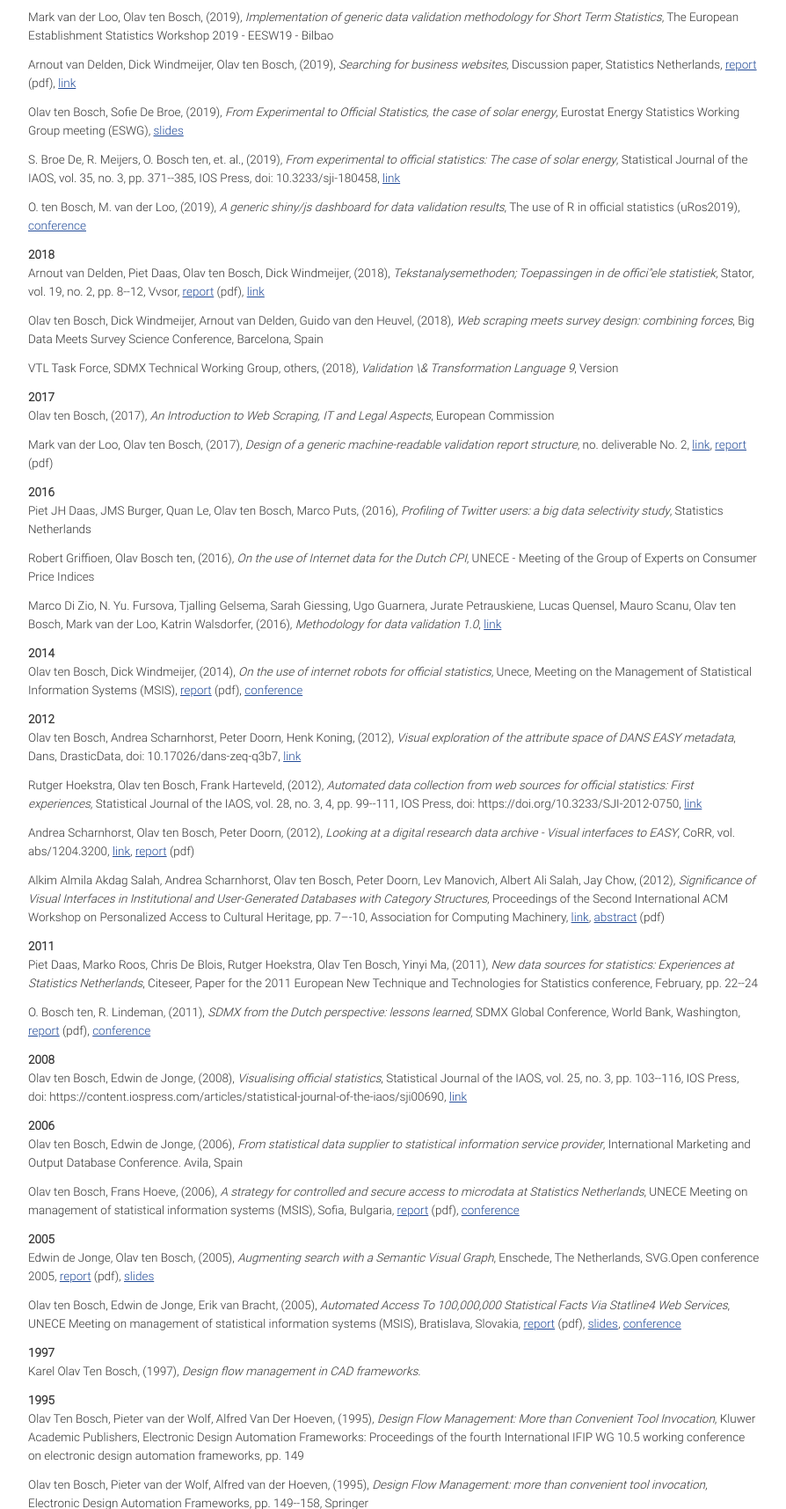
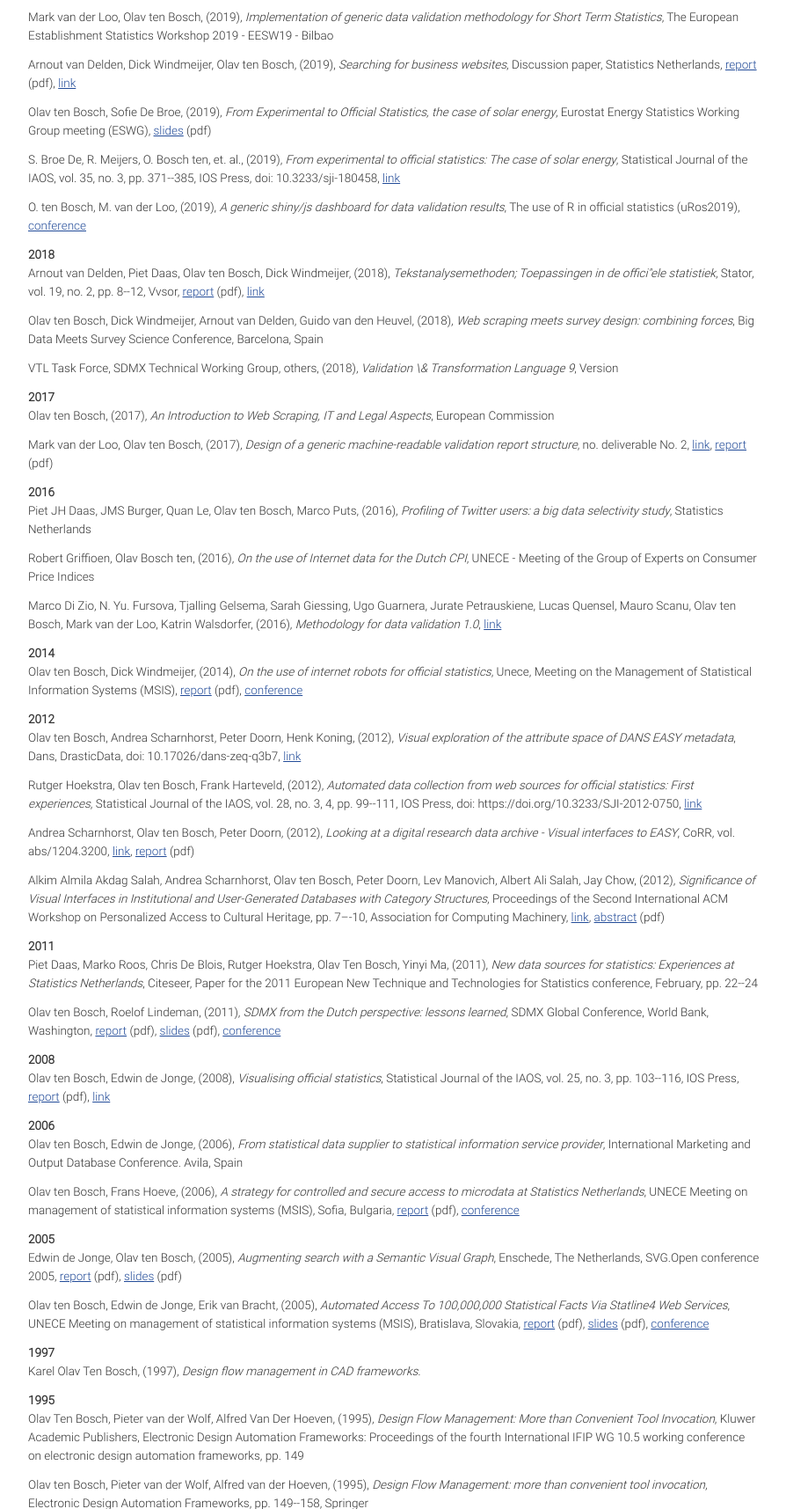
Before and after one commit to olavtenbosch/olavtenbosch.github.io, a website: page index.html in a window 1280 px wide. Shown: the part 1072-2787 px from the top of the page at 88% size, without its empty margins (178-1072 px from the left). Drawn offline with Linux system fonts and the light colour scheme; a web font is replaced by a local one.

Commit message:
improved

```diff
--- a/index.html
+++ b/index.html
@@ -58,7 +58,7 @@
 <li> Olav ten Bosch,  Mark van der Loo, (2021), <i>Validation in R Using Metadata from SDMX Registries</i>, 8th SDMX Global Conference, INEGI, Mexico (virtual), <a target="_blank" href="https://sdmx.snieg.mx/globalconference/english/index_english.html">conference</a></li>
 <li>Sofie De Broe, Peter Struijs, Piet Daas, Arnout van Delden, Joep Burger, Jan van den Brakel, Olav ten Bosch, Kees Zeelenberg, Winfried Ypma, (2021), <i>Updating the paradigm of official statistics: New quality criteria for integrating new data and methods in official statistics</i>, Statistical Journal of the IAOS, vol. 37, no. 1, pp. 343--360, IOS Press, doi: 10.3233/sji-200711, <a target="_blank" href="http://dx.doi.org/10.3233/sji-200711">link</a></li>
 <strong>2020</strong>
-<li> Olav ten Bosch,  Sofie De Broe,  Kris Vanherle,  Ben Laevens, (2020), <i>Citizen science for official statistics: dream or reality?</i>, BigSurv20, Utrecht, Netherlands, <a target="_blank" href="./pdf/2020_BigSurv_CitizenScience.pdf">abstract</a> (pdf), <a target="_blank" href="pdf/2020_BigSurv_CitizenScience_slides.pdf">slides</a>, <a target="_blank" href="https://www.bigsurv.org/bigsurv20">conference</a></li>
+<li> Olav ten Bosch,  Sofie De Broe,  Kris Vanherle,  Ben Laevens, (2020), <i>Citizen science for official statistics: dream or reality?</i>, BigSurv20, Utrecht, Netherlands, <a target="_blank" href="./pdf/2020_BigSurv_CitizenScience.pdf">abstract</a> (pdf), <a target="_blank" href="pdf/2020_BigSurv_CitizenScience_slides.pdf">slides</a> (pdf), <a target="_blank" href="https://www.bigsurv.org/bigsurv20">conference</a></li>
 <li> Olav ten Bosch,  Mark van der Loo,  Alexander Kowarik, (2020), <i>The awesome list of official statistical software: 100 ... and counting</i>, The Use of R in Official Statistics - uRos202 (virtual), <a target="_blank" href="https://r-project.ro/conference2020.html">conference</a></li>
 <li>Benjamin PM Laevens, Olav ten Bosch, Frank P Pijpers, Wilfried GJHM van Sark, (2020), <i>Observational daily and regional photovoltaic solar energy production for the Netherlands</i>, arXiv preprint, doi: 10.48550/arXiv.2003.01728, <a target="_blank" href="http://dx.doi.org/10.48550/arXiv.2003.01728">link</a></li>
 <li> O ten Bosch,  M van der Loo,  Sonia Quaresma, (2020), <i>Implementing main types of international validation rules in national validation processes</i>, UNECE Work session on statistical data editing, <a target="_blank" href="./pdf/files/papers/bosch2020implementing.pdf">report</a> (pdf), <a target="_blank" href="https://unece.org/statistics/events/SDE2020">conference</a></li>
@@ -66,7 +66,7 @@
 <li>Arnout Van Delden, Dick Windmeijer, Olav ten Bosch, (2019), <i>Finding enterprise websites</i>, European Establishment Statistics Workshop (EESW19), Bilbao, Spain, <a target="_blank" href="https://www.researchgate.net/publication/336995371_Finding_enterprise_websites">link</a></li>
 <li>Mark van der Loo, Olav ten Bosch, (2019), <i>Implementation of generic data validation methodology for Short Term Statistics</i>, The European Establishment Statistics Workshop 2019 - EESW19 - Bilbao</li>
 <li>Arnout van Delden, Dick Windmeijer, Olav ten Bosch, (2019), <i>Searching for business websites</i>, Discussion paper, Statistics Netherlands, <a target="_blank" href="./pdf/2019_searching-for-business-websites.pdf">report</a> (pdf), <a target="_blank" href="https://www.cbs.nl/en-gb/background/2020/01/searching-for-business-websites">link</a></li>
-<li> Olav ten Bosch,  Sofie De Broe, (2019), <i>From Experimental to Official Statistics, the case of solar energy</i>, Eurostat Energy Statistics Working Group meeting (ESWG), <a target="_blank" href="pdf/2019_ESWG_NL_BigData_slides.pdf">slides</a></li>
+<li> Olav ten Bosch,  Sofie De Broe, (2019), <i>From Experimental to Official Statistics, the case of solar energy</i>, Eurostat Energy Statistics Working Group meeting (ESWG), <a target="_blank" href="pdf/2019_ESWG_NL_BigData_slides.pdf">slides</a> (pdf)</li>
 <li>S. Broe De, R. Meijers, O. Bosch ten, et. al., (2019), <i>From experimental to official statistics: The case of solar energy</i>, Statistical Journal of the IAOS, vol. 35, no. 3, pp. 371--385, IOS Press, doi: 10.3233/sji-180458, <a target="_blank" href="http://dx.doi.org/10.3233/sji-180458">link</a></li>
 <li> O. ten Bosch,  M. van der Loo, (2019), <i>A generic shiny/js dashboard for data validation results</i>, The use of R in official statistics (uRos2019), <a target="_blank" href="http://r-project.ro/conference2019.html">conference</a></li>
 <strong>2018</strong>
@@ -89,15 +89,15 @@
 <li>Alkim Almila Akdag Salah, Andrea Scharnhorst, Olav ten Bosch, Peter Doorn, Lev Manovich, Albert Ali Salah, Jay Chow, (2012), <i>Significance of Visual Interfaces in Institutional and User-Generated Databases with Category Structures</i>, Proceedings of the Second International ACM Workshop on Personalized Access to Cultural Heritage, pp. 7–-10, Association for Computing Machinery, <a target="_blank" href="https://doi.org/10.1145/2390867.2390870">link</a>, <a target="_blank" href="./pdf/In this paper we visually explore the data structure of two different visual platforms: the database behind the social environment of a social networking site, and the intricate infrastructure of a research institute for preservation of deposited datasets. We argue that visual analytics of metadata of collections can be used in multiple ways: for the backend users, to inform the archive about structure and growth of its collection; to foster collection strategies; and to check metadata consistency, for the end-users, to give an overview to the collections, and thus to generate more awareness of the collection and its metadata, to give the enduser extra information to contextualize the entirety of the archive. We conclude with a discussion on how text based search combined with different type of visually enhanced browsing improves data access, navigation, and reuse in these two radically different contexts.">abstract</a> (pdf)</li>
 <strong>2011</strong>
 <li>Piet Daas, Marko Roos, Chris De Blois, Rutger Hoekstra, Olav Ten Bosch, Yinyi Ma, (2011), <i>New data sources for statistics: Experiences at Statistics Netherlands</i>, Citeseer, Paper for the 2011 European New Technique and Technologies for Statistics conference, February, pp. 22--24</li>
-<li>O. Bosch ten, R. Lindeman, (2011), <i>SDMX from the Dutch perspective: lessons learned</i>, SDMX Global Conference, World Bank, Washington, <a target="_blank" href="./pdf/2011_SDMX_Global_Conf_DutchPerspective.pdf">report</a> (pdf), <a target="_blank" href="https://www.oecd.org/sdd/47561993.pdf">conference</a></li>
+<li> Olav ten Bosch,  Roelof Lindeman, (2011), <i>SDMX from the Dutch perspective: lessons learned</i>, SDMX Global Conference, World Bank, Washington, <a target="_blank" href="./pdf/2011_SDMX_Global_Conf_DutchPerspective.pdf">report</a> (pdf), <a target="_blank" href="pdf/2011_SDMX_Global_Conf_DutchPerspective_slides.pdf">slides</a> (pdf), <a target="_blank" href="https://www.oecd.org/sdd/47561993.pdf">conference</a></li>
 <strong>2008</strong>
-<li>Olav ten Bosch, Edwin de Jonge, (2008), <i>Visualising official statistics</i>, Statistical Journal of the IAOS, vol. 25, no. 3, pp. 103--116, IOS Press, doi: https://content.iospress.com/articles/statistical-journal-of-the-iaos/sji00690, <a target="_blank" href="http://dx.doi.org/https://content.iospress.com/articles/statistical-journal-of-the-iaos/sji00690">link</a></li>
+<li> Olav ten Bosch,  Edwin de Jonge, (2008), <i>Visualising official statistics</i>, Statistical Journal of the IAOS, vol. 25, no. 3, pp. 103--116, IOS Press, <a target="_blank" href="./pdf/2008_VisualisingOfficialStatistics_IAOS.pdf">report</a> (pdf), <a target="_blank" href="https://content.iospress.com/articles/statistical-journal-of-the-iaos/sji00690">link</a></li>
 <strong>2006</strong>
 <li>Olav ten Bosch, Edwin de Jonge, (2006), <i>From statistical data supplier to statistical information service provider</i>, International Marketing and Output Database Conference. Avila, Spain</li>
 <li> Olav ten Bosch,  Frans Hoeve, (2006), <i>A strategy for controlled and secure access to microdata at Statistics Netherlands</i>, UNECE Meeting on management of statistical information systems (MSIS), Sofia, Bulgaria, <a target="_blank" href="./pdf/2006_UNECE_MSIS_Microdata_13.s.e.pdf">report</a> (pdf), <a target="_blank" href="https://unece.org/info/events/event/20233">conference</a></li>
 <strong>2005</strong>
-<li> Edwin de Jonge,  Olav ten Bosch, (2005), <i>Augmenting search with a Semantic Visual Graph</i>, Enschede, The Netherlands, SVG.Open conference 2005, <a target="_blank" href="./pdf/20050816_SVGOpen_Search_CBS.pdf">report</a> (pdf), <a target="_blank" href="pdf/20050816_SVGOpen_Search_CBS_slides.pdf">slides</a></li>
-<li> Olav ten Bosch,  Edwin de Jonge,  Erik van Bracht, (2005), <i>Automated Access To 100,000,000 Statistical Facts Via Statline4 Web Services</i>, UNECE Meeting on management of statistical information systems (MSIS), Bratislava, Slovakia, <a target="_blank" href="./pdf/20050411MSIS2005.pdf">report</a> (pdf), <a target="_blank" href="pdf/20050411MSIS2005_slides.pdf">slides</a>, <a target="_blank" href="https://unece.org/info/events/event/20075">conference</a></li>
+<li> Edwin de Jonge,  Olav ten Bosch, (2005), <i>Augmenting search with a Semantic Visual Graph</i>, Enschede, The Netherlands, SVG.Open conference 2005, <a target="_blank" href="./pdf/2005_SVGOpen_Search_CBS.pdf">report</a> (pdf), <a target="_blank" href="pdf/2005_SVGOpen_Search_CBS_slides.pdf">slides</a> (pdf)</li>
+<li> Olav ten Bosch,  Edwin de Jonge,  Erik van Bracht, (2005), <i>Automated Access To 100,000,000 Statistical Facts Via Statline4 Web Services</i>, UNECE Meeting on management of statistical information systems (MSIS), Bratislava, Slovakia, <a target="_blank" href="./pdf/2005_MSIS2005.pdf">report</a> (pdf), <a target="_blank" href="pdf/2005_MSIS2005_slides.pdf">slides</a> (pdf), <a target="_blank" href="https://unece.org/info/events/event/20075">conference</a></li>
 <strong>1997</strong>
 <li>Karel Olav Ten Bosch, (1997), <i>Design flow management in CAD frameworks.</i></li>
 <strong>1995</strong>
--- a/process.js
+++ b/process.js
@@ -88,7 +88,7 @@ for (const e of json) {
 	if ("PDF" in e) arr.push(`<a target="_blank" href="./pdf/${e.PDF}">report</a> (pdf)`)
 	if ("ABSTRACT" in e) arr.push(`<a target="_blank" href="./pdf/${e.ABSTRACT}">abstract</a> (pdf)`)
 	if ("LINK" in e) arr.push(`<a target="_blank" href="${e.LINK}">link</a>`)
-	if ("SLIDES" in e) arr.push(`<a target="_blank" href="pdf/${e.SLIDES}">slides</a>`)
+	if ("SLIDES" in e) arr.push(`<a target="_blank" href="pdf/${e.SLIDES}">slides</a> (pdf)`)
 	if ("CONF" in e) arr.push(`<a target="_blank" href="${e.CONF}">conference</a>`)
 
 	if ("NOTE" in e) arr.push(`${e.NOTE}`)
```
Also changed, not shown: 12 other files.
